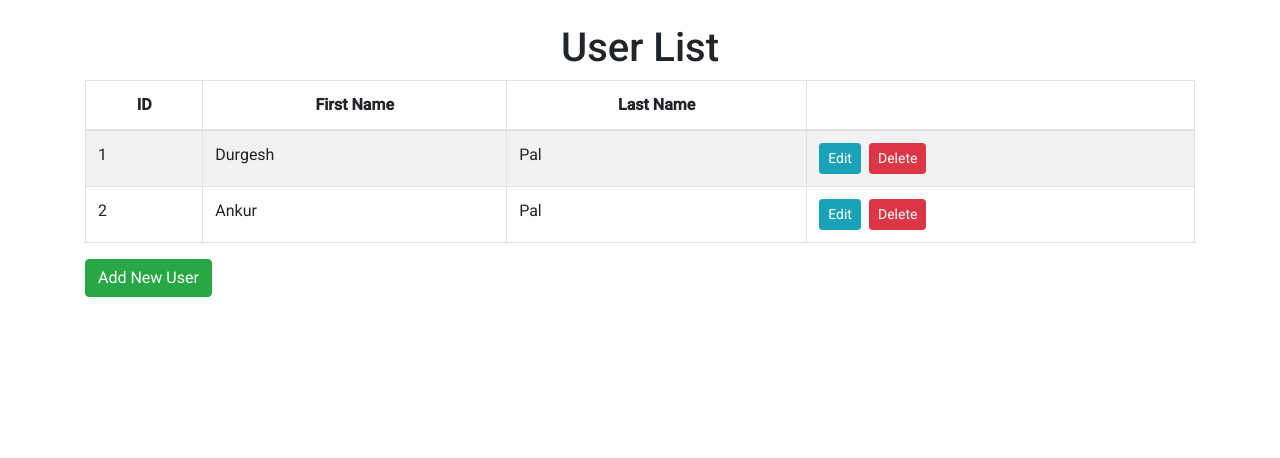
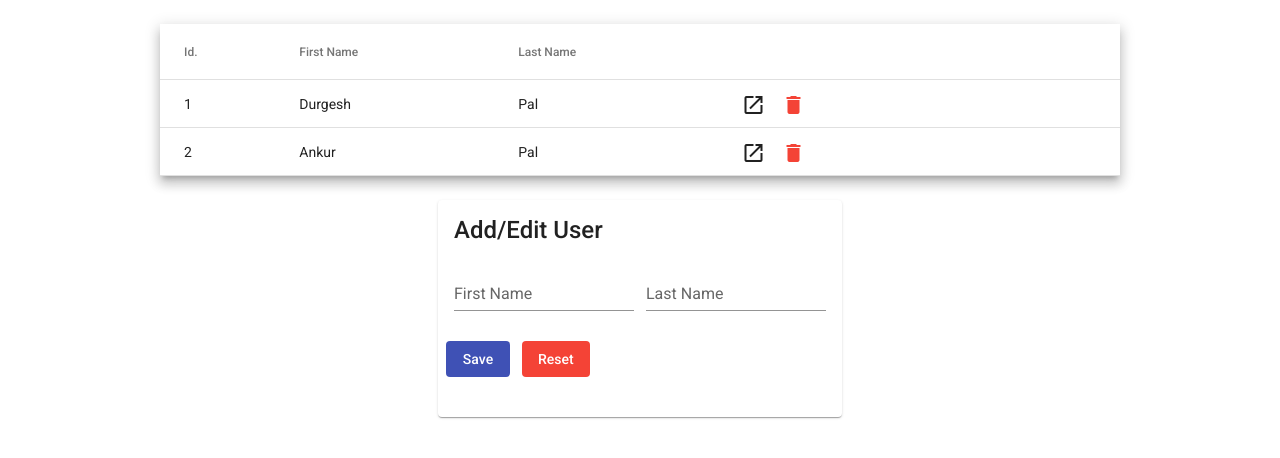
Before and after one commit to imdurgeshpal/Angular-CRUD-Operations, an Angular app: page / in a window 1280 px wide. Shown: the top 458 px of the page. Built offline with nearby package versions, Linux system fonts and the light colour scheme.

Commit message:
removed boostrap and migrated to material

```diff
--- a/angular.json
+++ b/angular.json
@@ -27,8 +27,7 @@
               "src/assets"
             ],
             "styles": [
-              "./node_modules/@angular/material/prebuilt-themes/indigo-pink.css",
-              "node_modules/bootstrap/dist/css/bootstrap.min.css",
+              "src/theme.scss",
               "src/styles.scss"
             ],
             "scripts": [],
@@ -98,7 +97,7 @@
               "src/assets"
             ],
             "styles": [
-              "./node_modules/@angular/material/prebuilt-themes/indigo-pink.css",
+              "src/theme.scss",
               "src/styles.scss"
             ],
             "scripts": []
--- a/package.json
+++ b/package.json
@@ -21,7 +21,6 @@
     "@angular/platform-browser": "^14.0.3",
     "@angular/platform-browser-dynamic": "^14.0.3",
     "@angular/router": "^14.0.3",
-    "bootstrap": "^4.5.0",
     "rxjs": "~6.5.4",
     "tslib": "^2.0.0",
     "zone.js": "~0.11.4"
--- a/src/app/app.component.html
+++ b/src/app/app.component.html
@@ -1,4 +1,62 @@
-<div class="container">
+<div class="d-flex flex-column mt-4">
+  <table
+    mat-table
+    [dataSource]="users"
+    class="mat-elevation-z8 align-self-center"
+  >
+    <ng-container matColumnDef="id">
+      <th mat-header-cell *matHeaderCellDef>Id.</th>
+      <td mat-cell *matCellDef="let element">{{ element.id }}</td>
+    </ng-container>
+
+    <ng-container matColumnDef="firstName">
+      <th mat-header-cell *matHeaderCellDef>First Name</th>
+      <td mat-cell *matCellDef="let element">{{ element.firstName }}</td>
+    </ng-container>
+
+    <ng-container matColumnDef="lastName">
+      <th mat-header-cell *matHeaderCellDef>Last Name</th>
+      <td mat-cell *matCellDef="let element">{{ element.lastName }}</td>
+    </ng-container>
+
+    <ng-container matColumnDef="action">
+      <th mat-header-cell *matHeaderCellDef></th>
+      <td mat-cell *matCellDef="let element">
+        <button mat-icon-button (click)="showEditUserForm(element)">
+          <mat-icon>launch</mat-icon>
+        </button>
+        <button mat-icon-button color="warn" (click)="removeUser(element)">
+          <mat-icon>delete</mat-icon>
+        </button>
+      </td>
+    </ng-container>
+
+    <tr mat-header-row *matHeaderRowDef="displayedColumns"></tr>
+    <tr mat-row *matRowDef="let row; columns: displayedColumns"></tr>
+  </table>
+
+  <div class="align-self-center mt-4">
+    <mat-card>
+      <form>
+        <mat-card-title> Add/Edit User </mat-card-title>
+        <mat-form-field appearance="standard" class="mr-2">
+          <mat-label>First Name</mat-label>
+          <input matInput placeholder="First Name" />
+        </mat-form-field>
+        <mat-form-field appearance="standard">
+          <mat-label>Last Name</mat-label>
+          <input matInput placeholder="Last Name" />
+        </mat-form-field>
+        <mat-card-actions>
+          <button mat-flat-button class="mr-2" color="primary">Save</button>
+          <button mat-flat-button color="warn">Reset</button>
+        </mat-card-actions>
+      </form>
+    </mat-card>
+  </div>
+</div>
+
+<!-- <div class="container">
   <div class="row">
     <div class="col-md-12 mt-4">
       <h1 class="text-center">User List</h1>
@@ -18,36 +76,99 @@
             <td>{{ user.lastName }}</td>
 
             <td>
-              <button type="button" class="btn btn-info btn-sm mr-2" (click)="showEditUserForm(user)">Edit</button>
+              <button
+                type="button"
+                class="btn btn-info btn-sm mr-2"
+                (click)="showEditUserForm(user)"
+              >
+                Edit
+              </button>
 
-              <button type="button" class="btn btn-danger btn-sm" (click)="removeUser(user)">Delete</button>
+              <button
+                type="button"
+                class="btn btn-danger btn-sm"
+                (click)="removeUser(user)"
+              >
+                Delete
+              </button>
             </td>
           </tr>
         </tbody>
       </table>
-      <button class="btn btn-success" (click)="showAddUserForm()">Add New User</button>
+      <button class="btn btn-success" (click)="showAddUserForm()">
+        Add New User
+      </button>
 
       <div class="mt-4">
         <form *ngIf="userForm">
           <h2>Add New User</h2>
-          <p>First Name: <input type="text" name="firstName" [(ngModel)]="newUser.firstName" /></p>
-          <p>Last Name: <input type="text" name="lastName" [(ngModel)]="newUser.lastName" /></p>
           <p>
-            <button type="button" class="btn btn-primary mr-2" (click)="saveUser(newUser)">Submit</button>
-            <button type="button" class="btn btn-warning" (click)="cancelNewUser()">Cancel</button>
+            First Name:
+            <input
+              type="text"
+              name="firstName"
+              [(ngModel)]="newUser.firstName"
+            />
+          </p>
+          <p>
+            Last Name:
+            <input type="text" name="lastName" [(ngModel)]="newUser.lastName" />
+          </p>
+          <p>
+            <button
+              type="button"
+              class="btn btn-primary mr-2"
+              (click)="saveUser(newUser)"
+            >
+              Submit
+            </button>
+            <button
+              type="button"
+              class="btn btn-warning"
+              (click)="cancelNewUser()"
+            >
+              Cancel
+            </button>
           </p>
         </form>
 
         <form *ngIf="editUserForm">
           <h2>Edit User Details</h2>
-          <p>First Name: <input type="text" name="firstName" [(ngModel)]="editedUser.firstName" /></p>
-          <p>Last Name: <input type="text" name="lastName" [(ngModel)]="editedUser.lastName" /></p>
           <p>
-            <button type="button" class="btn btn-primary mr-2" (click)="updateUser()">Submit</button>
-            <button type="button" class="btn btn-warning" (click)="cancelEdits()">Cancel</button>
+            First Name:
+            <input
+              type="text"
+              name="firstName"
+              [(ngModel)]="editedUser.firstName"
+            />
+          </p>
+          <p>
+            Last Name:
+            <input
+              type="text"
+              name="lastName"
+              [(ngModel)]="editedUser.lastName"
+            />
+          </p>
+          <p>
+            <button
+              type="button"
+              class="btn btn-primary mr-2"
+              (click)="updateUser()"
+            >
+              Submit
+            </button>
+            <button
+              type="button"
+              class="btn btn-warning"
+              (click)="cancelEdits()"
+            >
+              Cancel
+            </button>
           </p>
         </form>
       </div>
     </div>
   </div>
 </div>
+ -->
--- a/src/app/app.component.scss
+++ b/src/app/app.component.scss
@@ -0,0 +1,3 @@
+table {
+  width: 75%;
+}
--- a/src/app/app.component.ts
+++ b/src/app/app.component.ts
@@ -1,4 +1,5 @@
 import { Component, OnInit } from '@angular/core';
+import { FormBuilder } from '@angular/forms';
 import { User } from './models/user';
 import { UserService } from './services/user.service';
 
@@ -9,6 +10,13 @@ import { UserService } from './services/user.service';
 })
 export class AppComponent implements OnInit {
 
+  form = this.fb.group({
+    firstName: [],
+    lastName: [],
+  });
+
+  displayedColumns: string[] = ['id', 'firstName', 'lastName', 'action'];
+
   users: User[];
   userForm: boolean;
   isNewUser: boolean;
@@ -16,14 +24,14 @@ export class AppComponent implements OnInit {
   editUserForm: boolean;
   editedUser: any = {};
 
-  constructor(private userService: UserService) { }
+  constructor(private userService: UserService, private fb: FormBuilder) { }
 
   ngOnInit() {
     this.users = this.getUsers();
   }
 
   getUsers(): User[] {
-    return this.userService.getUsersFromData();
+    return this.userService.getAllUsers();
   }
 
   showEditUserForm(user: User) {
@@ -36,18 +44,15 @@ export class AppComponent implements OnInit {
   }
 
   showAddUserForm() {
-    // resets form if edited user
     if (this.users.length) {
       this.newUser = {};
     }
     this.userForm = true;
     this.isNewUser = true;
-
   }
 
   saveUser(user: User) {
     if (this.isNewUser) {
-      // add a new user
       this.userService.addUser(user);
     }
     this.userForm = false;
--- a/src/app/models/user.ts
+++ b/src/app/models/user.ts
@@ -1,5 +1,5 @@
 export interface User {
-    id: number;
-    firstName: string;
-    lastName: string;
+  id: number;
+  firstName: string;
+  lastName: string;
 }
--- a/src/app/services/user.service.ts
+++ b/src/app/services/user.service.ts
@@ -1,41 +1,40 @@
-import { Injectable } from '@angular/core';
-import { User } from '../models/user';
+import { Injectable } from "@angular/core";
+import { User } from "../models/user";
 
 @Injectable({
-  providedIn: 'root'
+  providedIn: "root",
 })
 export class UserService {
-
-  private upersons: User[] = [
+  private users = [
     {
       id: 1,
-      firstName: 'Durgesh',
-      lastName: 'Pal'
+      firstName: "Durgesh",
+      lastName: "Pal",
     },
     {
       id: 2,
-      firstName: 'Ankur',
-      lastName: 'Pal'
-    }
+      firstName: "Ankur",
+      lastName: "Pal",
+    },
   ];
 
   constructor() { }
 
-  getUsersFromData(): User[] {
-    return this.upersons;
+  getAllUsers(): User[] {
+    return this.users;
   }
 
   addUser(user: User) {
-    user.id = this.upersons.length + 1;
-    this.upersons.push(user);
-
-  }
-  updateUser(user: User) {
-    const index = this.upersons.findIndex(u => user.id === u.id);
-    this.upersons[index] = user;
-  }
-  deleteUser(user: User) {
-    this.upersons.splice(this.upersons.indexOf(user), 1);
+    user.id = this.users.length + 1;
+    this.users.push(user);
   }
 
+  updateUser(user: User) {
+    const index = this.users.findIndex((u) => user.id === u.id);
+    this.users[index] = user;
+  }
+
+  deleteUser(user: User) {
+    this.users.splice(this.users.indexOf(user), 1);
+  }
 }
--- a/src/styles.scss
+++ b/src/styles.scss
@@ -1,4 +1,34 @@
 /* You can add global styles to this file, and also import other style files */
 
-html, body { height: 100%; }
-body { margin: 0; font-family: Roboto, "Helvetica Neue", sans-serif; }
+html,
+body {
+  height: 100%;
+}
+body {
+  margin: 0;
+  font-family: Roboto, "Helvetica Neue", sans-serif;
+}
+
+.d-flex {
+  display: flex;
+}
+
+.justify-content-center {
+  justify-content: center;
+}
+
+.mt-4 {
+  margin-top: 1.5rem;
+}
+
+.flex-column {
+  flex-direction: column;
+}
+
+.align-self-center {
+  align-self: center;
+}
+
+.mr-2 {
+  margin-right: 0.75rem !important;
+}
--- /dev/null
+++ b/src/theme.scss
@@ -0,0 +1,35 @@
+// Custom Theming for Angular Material
+// For more information: https://material.angular.io/guide/theming
+@use "@angular/material" as mat;
+// Plus imports for other components in your app.
+
+// Include the common styles for Angular Material. We include this here so that you only
+// have to load a single css file for Angular Material in your app.
+// Be sure that you only ever include this mixin once!
+@include mat.core();
+
+// Define the palettes for your theme using the Material Design palettes available in palette.scss
+// (imported above). For each palette, you can optionally specify a default, lighter, and darker
+// hue. Available color palettes: https://material.io/design/color/
+$theme-primary: mat.define-palette(mat.$indigo-palette);
+$theme-accent: mat.define-palette(mat.$pink-palette, A200, A100, A400);
+
+// The warn palette is optional (defaults to red).
+$theme-warn: mat.define-palette(mat.$red-palette);
+
+// Create the theme object. A theme consists of configurations for individual
+// theming systems such as "color" or "typography".
+$theme: mat.define-light-theme(
+  (
+    color: (
+      primary: $theme-primary,
+      accent: $theme-accent,
+      warn: $theme-warn,
+    ),
+  )
+);
+
+// Include theme styles for core and each component used in your app.
+// Alternatively, you can import and @include the theme mixins for each component
+// that you are using.
+@include mat.all-component-themes($theme);
```
Also changed, not shown: src/app/app.module.ts (+17 -3 lines).
